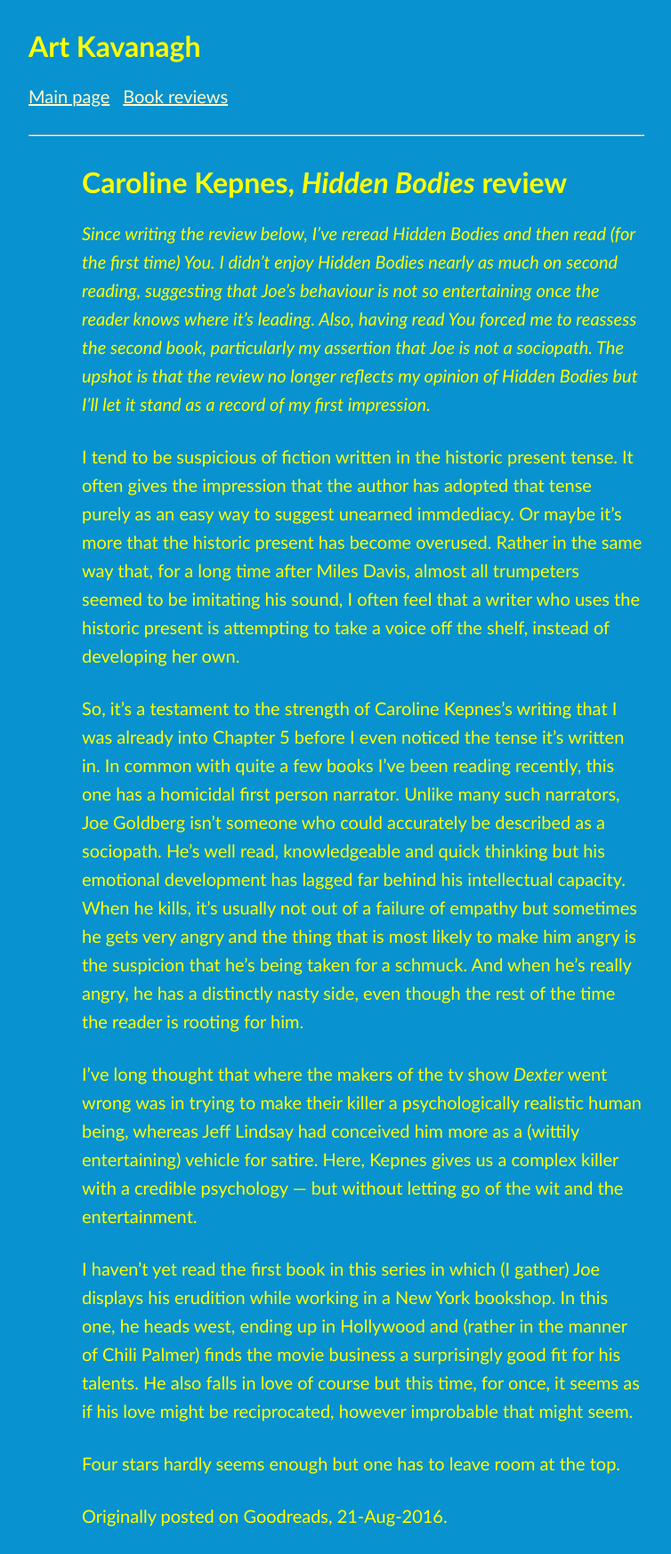
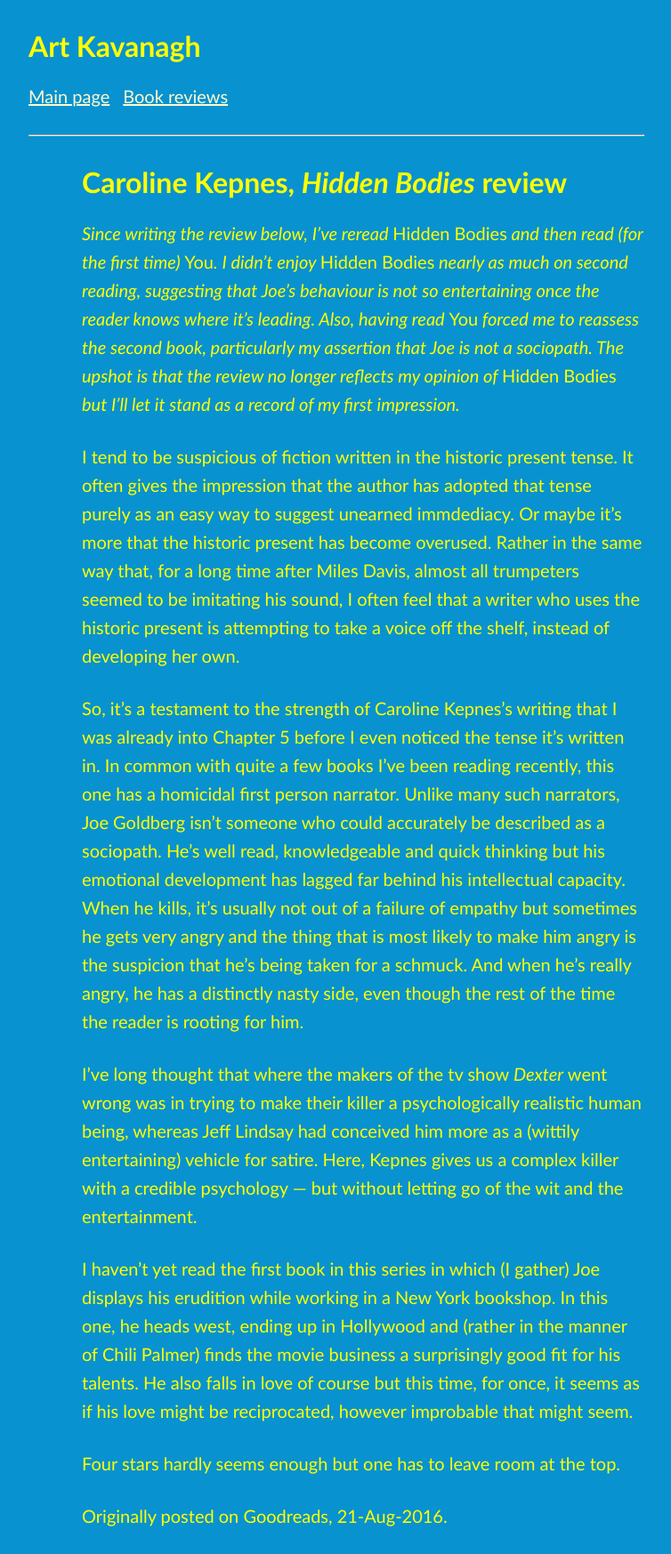
Before and after one commit to artkavanagh/github.io, a Jekyll site: the page kepnes-hidden-bodies-review.html, which Jekyll copies as it is, in a window 1280 px wide. Shown: the whole page at 89% size, without its empty margins (232-986 px from the left). Built offline with Jekyll 4.4.1, drawn with Linux system fonts in a browser that asks for light colours.

Commit message:
Update kepnes-hidden-bodies-review.html

```diff
--- a/kepnes-hidden-bodies-review.html
+++ b/kepnes-hidden-bodies-review.html
@@ -6,7 +6,7 @@
 	<link rel="stylesheet" type="text/css" href="/assets/css/akstyles.css" />
 	<style>
 		.innote {
-			font-style: none ;
+			font-style: normal ;
 		}
 	</style>
 </head>
```
